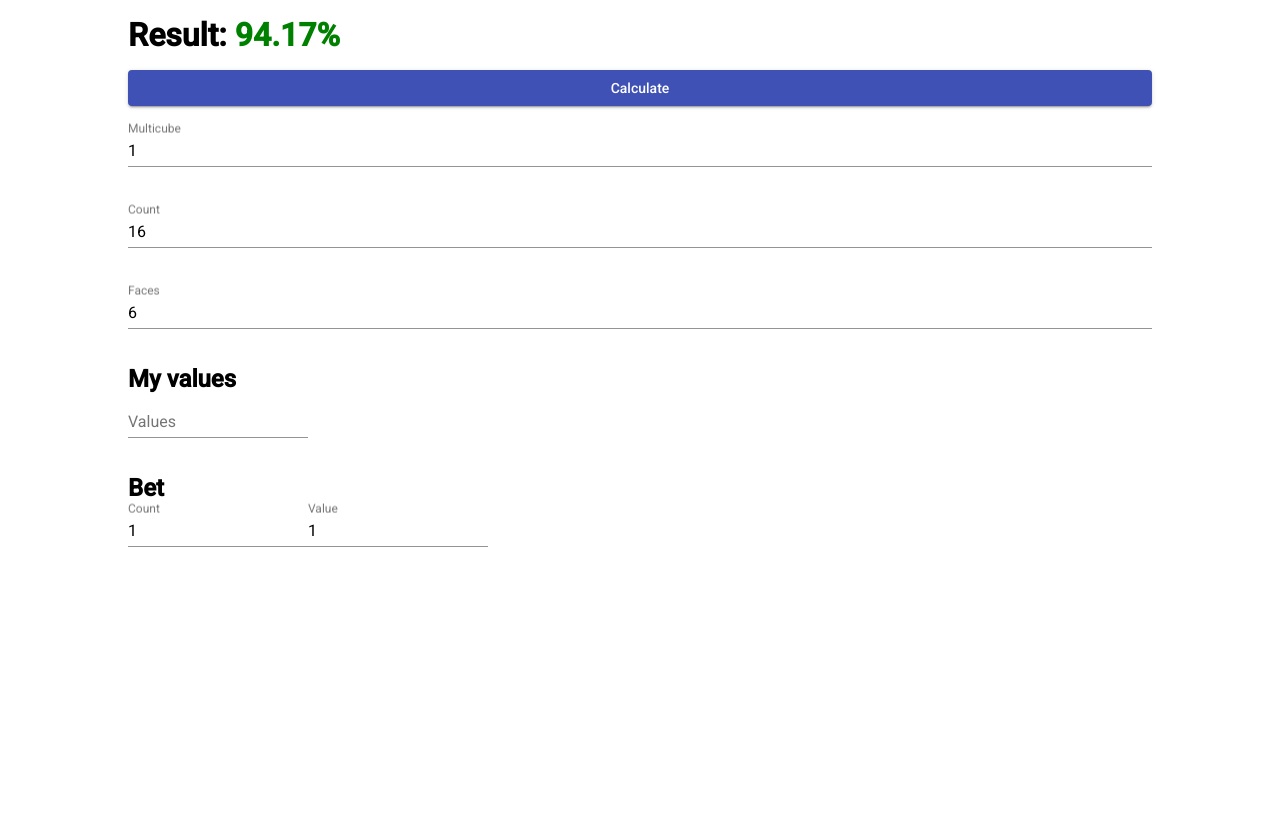
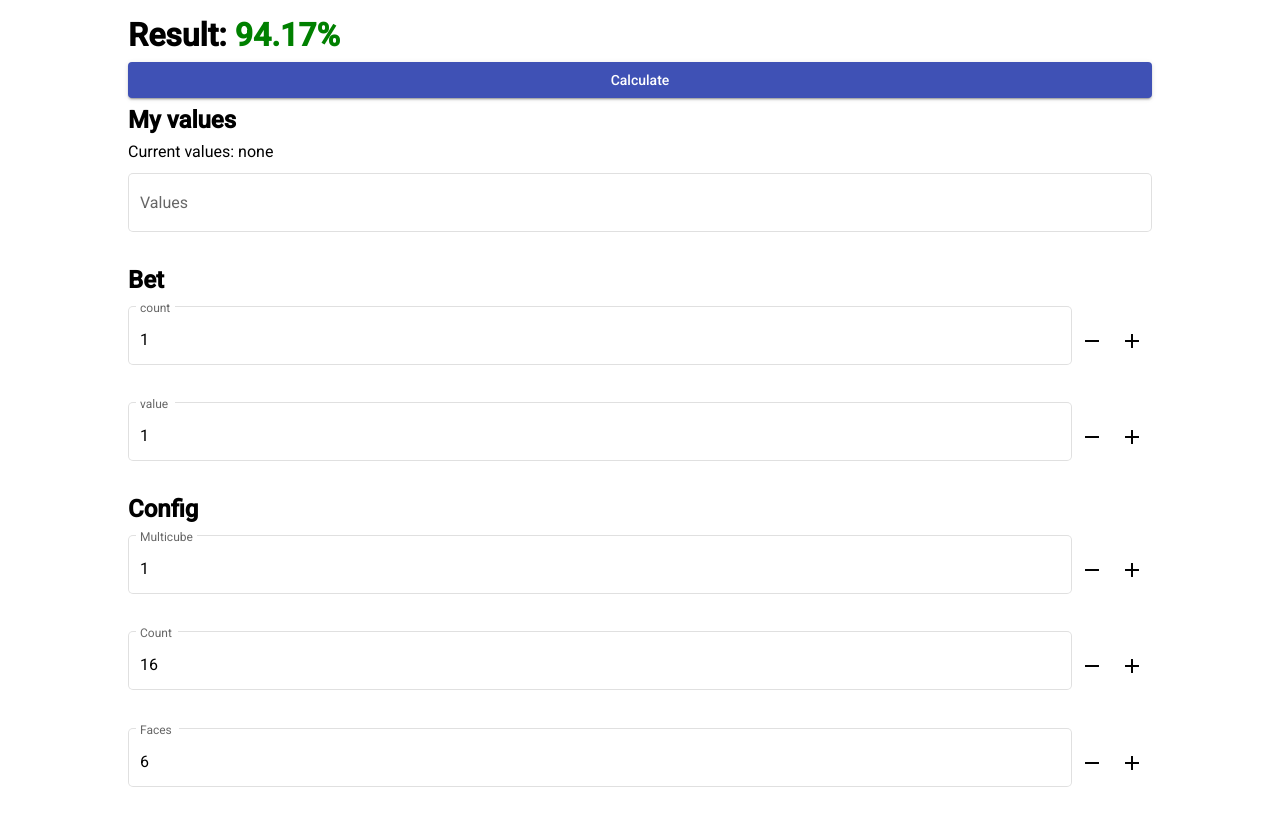
Before and after one commit to dkrasiev/dice-probability-calculator, an Angular app: page / in a window 1280 px wide. Built offline with nearby package versions, Linux system fonts and the light colour scheme.

Commit message:
add counter component

```diff
--- a/src/app/app.component.html
+++ b/src/app/app.component.html
@@ -1,4 +1,5 @@
 <div class="container list">
+  <div class="list">
     <h1>
       Result:
       <span [ngStyle]="{ color: chance > 0.5 ? 'green' : 'red' }">
@@ -9,48 +10,33 @@
     <button (click)="calculcateChance()" mat-raised-button color="primary">
       Calculate
     </button>
+  </div>
 
-  <div class="config list">
-    <mat-form-field>
-      <mat-label>Multicube</mat-label>
-      <input matInput type="number" [(ngModel)]="config.multicube" />
-    </mat-form-field>
-
-    <mat-form-field>
-      <mat-label>Count</mat-label>
-      <input matInput type="number" [(ngModel)]="config.count" />
-    </mat-form-field>
-
-    <mat-form-field>
-      <mat-label>Faces</mat-label>
-      <input matInput type="number" [(ngModel)]="config.faces" />
-    </mat-form-field>
-
-    <div>
+  <div class="list">
+    <div class="list">
       <h2>My values</h2>
 
-      <mat-form-field>
+      <div>Current values: {{ config.knownValues.join(", ") || "none" }}</div>
+
+      <mat-form-field style="padding: 0">
         <mat-label>Values</mat-label>
         <input matInput (change)="parseKnownValues($event)" />
       </mat-form-field>
-
-      <div *ngIf="config.knownValues.length > 0">
-        Current values: {{ config.knownValues.join(", ") }}
-      </div>
     </div>
 
-    <div>
+    <div class="list">
       <h2>Bet</h2>
 
-      <mat-form-field>
-        <mat-label>Count</mat-label>
-        <input matInput type="number" [(ngModel)]="config.bet.count" />
-      </mat-form-field>
+      <app-counter label="count" [(value)]="config.bet.count"></app-counter>
+      <app-counter label="value" [(value)]="config.bet.value"></app-counter>
+    </div>
 
-      <mat-form-field>
-        <mat-label>Value</mat-label>
-        <input matInput type="number" [(ngModel)]="config.bet.value" />
-      </mat-form-field>
+    <div class="list">
+      <h2>Config</h2>
+
+      <app-counter label="Multicube" [(value)]="config.multicube"></app-counter>
+      <app-counter label="Count" [(value)]="config.count"></app-counter>
+      <app-counter label="Faces" [(value)]="config.faces"></app-counter>
     </div>
   </div>
 </div>
--- a/src/app/app.component.scss
+++ b/src/app/app.component.scss
@@ -1,8 +1,11 @@
 .container {
-  width: 98vw;
   max-width: 1024px;
   margin: auto;
   margin-top: 16px;
+
+  @media only screen and (max-width: 1024px) {
+    margin: 16px 8px;
+  }
 }
 
 .list {
@@ -10,6 +13,6 @@
   flex-direction: column;
 
   & > *:not(:last-child) {
-    margin-bottom: 16px;
+    margin-bottom: 8px;
   }
 }
--- a/src/app/app.component.ts
+++ b/src/app/app.component.ts
@@ -1,5 +1,4 @@
 import { Component, OnInit } from '@angular/core';
-import { FormGroup } from '@angular/forms';
 import { Config } from './models/config';
 import { DiceService } from './services/dice.service';
 
@@ -22,17 +21,37 @@ export class AppComponent implements OnInit {
     faces: 6,
   };
 
-  constructor(private diceService: DiceService) {}
+  constructor(private diceService: DiceService) {
+    const ctx = this;
+
+    const betHandler: ProxyHandler<{ value: number; count: number }> = {
+      set(target, p, newValue, receiver) {
+        const result = Reflect.set(target, p, newValue, receiver);
+        ctx.calculcateChance();
+        return result;
+      },
+    };
+    const configHandler: ProxyHandler<Config> = {
+      set(target, p, newValue, receiver) {
+        const result = Reflect.set(target, p, newValue, receiver);
+        ctx.calculcateChance();
+        return result;
+      },
+    };
+
+    this.config.bet = new Proxy(this.config.bet, betHandler);
+    this.config = new Proxy<Config>(this.config, configHandler);
+  }
 
   public ngOnInit(): void {
     this.calculcateChance();
   }
 
-  public calculcateChance() {
+  public calculcateChance(): void {
     this.chance = this.diceService.calculateChanceWithEmulation(this.config);
   }
 
-  public parseKnownValues(event: Event) {
+  public parseKnownValues(event: Event): void {
     const target = event.target as HTMLInputElement;
     const value = target.value;
 
--- /dev/null
+++ b/src/app/components/counter/counter.component.html
@@ -0,0 +1,19 @@
+<div style="display: flex; align-items: baseline">
+  <mat-form-field style="flex: 1">
+    <mat-label>{{ label }}</mat-label>
+    <input
+      type="number"
+      matInput
+      [value]="value"
+      (change)="onInputChange($event)"
+    />
+  </mat-form-field>
+
+  <button (click)="decrement()" mat-icon-button>
+    <mat-icon>remove</mat-icon>
+  </button>
+
+  <button (click)="increment()" mat-icon-button>
+    <mat-icon>add</mat-icon>
+  </button>
+</div>
--- /dev/null
+++ b/src/app/components/counter/counter.component.ts
@@ -0,0 +1,30 @@
+import { Component, EventEmitter, Input, Output } from '@angular/core';
+
+@Component({
+  selector: 'app-counter',
+  templateUrl: './counter.component.html',
+  styleUrls: ['./counter.component.scss'],
+})
+export class CounterComponent {
+  @Input()
+  public label: string = 'Label';
+
+  @Input()
+  public value: number = 0;
+  @Output()
+  public valueChange: EventEmitter<number> = new EventEmitter<number>();
+
+  public onInputChange(event: Event): void {
+    const target = event.target as HTMLInputElement;
+
+    this.valueChange.emit(+target.value);
+  }
+
+  public increment(): void {
+    this.valueChange.emit(this.value + 1);
+  }
+
+  public decrement(): void {
+    this.valueChange.emit(this.value - 1);
+  }
+}
--- a/src/app/shared/material.module.ts
+++ b/src/app/shared/material.module.ts
@@ -1,15 +1,17 @@
 import { NgModule } from '@angular/core';
-import {MatButtonModule} from '@angular/material/button'
-import {MatInputModule} from '@angular/material/input'
+import { MatButtonModule } from '@angular/material/button';
+import { MatInputModule } from '@angular/material/input';
+import { MatIconModule } from '@angular/material/icon';
+import { MatGridListModule } from '@angular/material/grid-list';
+import { MAT_FORM_FIELD_DEFAULT_OPTIONS } from '@angular/material/form-field';
 
 @NgModule({
-  imports: [
-    MatButtonModule,
-    MatInputModule,
+  exports: [MatButtonModule, MatInputModule, MatIconModule, MatGridListModule],
+  providers: [
+    {
+      provide: MAT_FORM_FIELD_DEFAULT_OPTIONS,
+      useValue: { appearance: 'outline' },
+    },
   ],
-  exports: [
-    MatButtonModule,
-    MatInputModule,
-  ]
 })
-export class MaterialModule { }
+export class MaterialModule {}
```
Also changed, not shown: src/app/app.module.ts (+4 -3 lines), src/styles.scss (+17 -10 lines), src/app/components/counter/counter.component.scss (added). Lines whose indentation alone changed are shown as unchanged.
